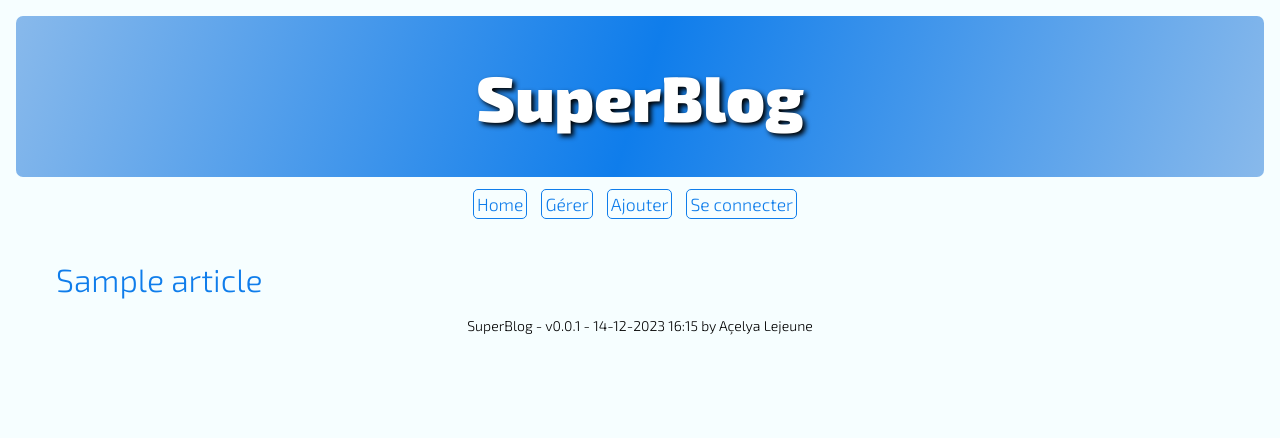
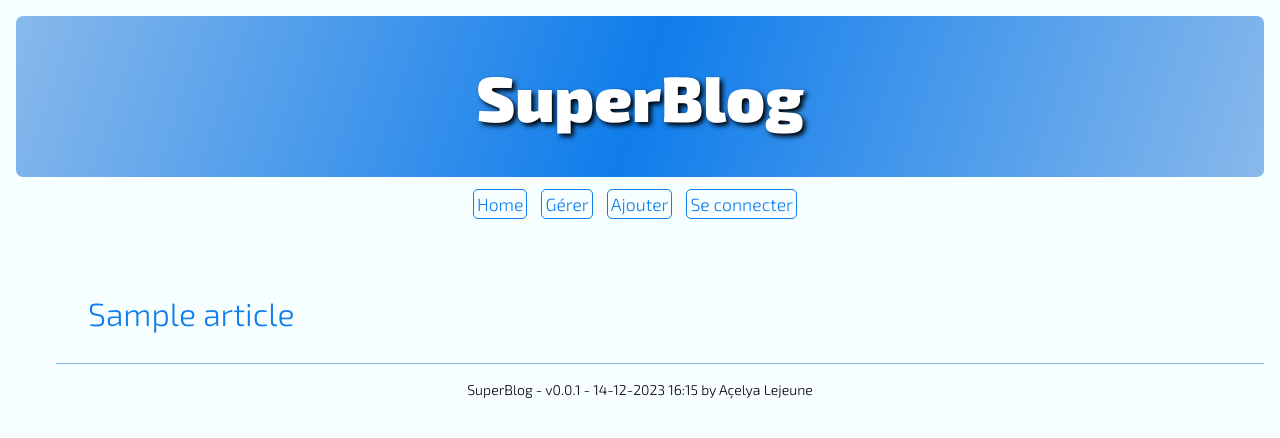
Before and after one commit to LejeuneA/SuperBlog, a PHP site: page /index.php in a window 1280 px wide. Shown: the top 438 px of the page. Run offline with PHP 8.4, Linux system fonts and the light colour scheme; tables that the repository leaves empty hold one stand-in row (values such as "Sample post"); some libraries are stand-ins or nearby versions.

Commit message:
Update styles.css

```diff
--- a/assets/css/styles.css
+++ b/assets/css/styles.css
@@ -93,11 +93,15 @@ h1{
 
  #content{
     display: block;
-    line-height: 2rem;
  }
 
  #content ul {
     list-style: none;
+ }
+
+ #content ul li {
+    border-bottom: 1px solid rgb(136, 185, 235);
+    padding: 2rem;
  }
 
  #content h2, #content a {
@@ -110,8 +114,3 @@ h1{
  #content a:hover {
     color:rgb(136, 185, 235);
  }
-
-hr{
-    border: 1px solid rgb(136, 185, 235);
-
-}
```
